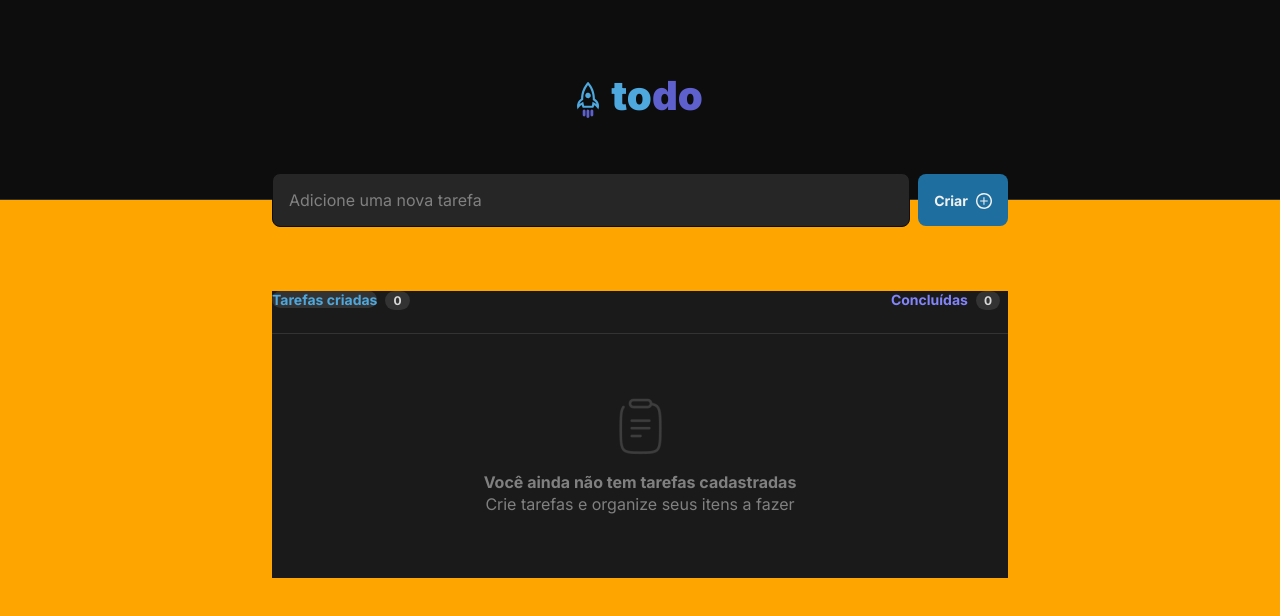
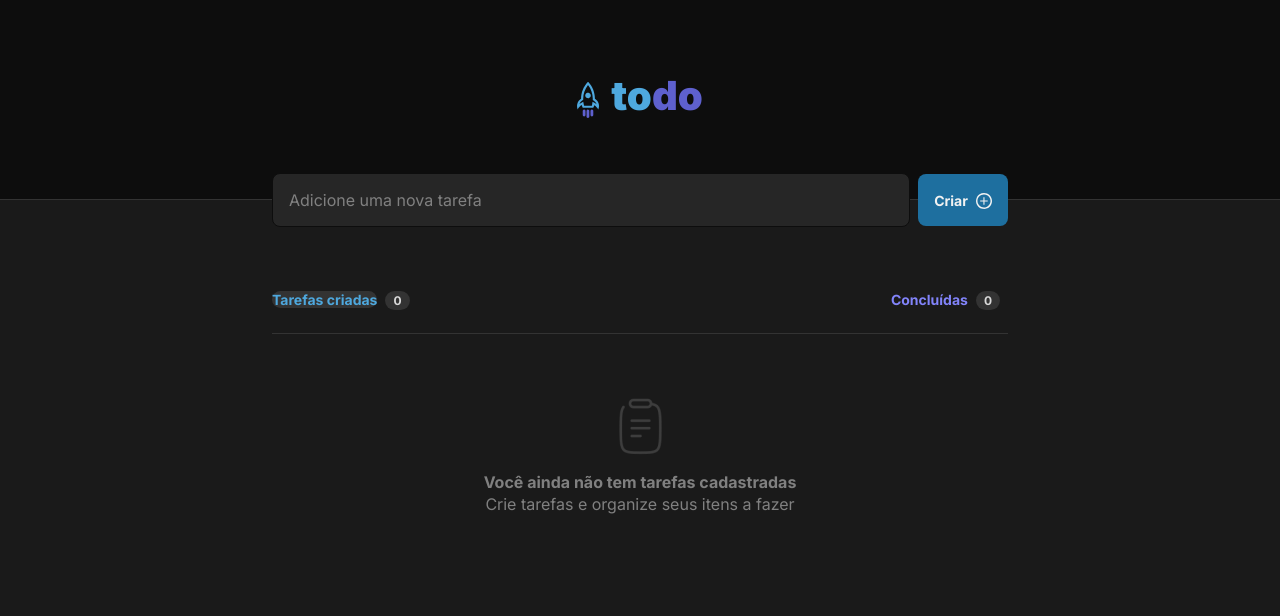
Before and after one commit to felipedev01/Gerenciador-de-Tarefas, a React (Vite) app: page / in a window 1280 px wide. Shown: the top 616 px of the page. Built offline with nearby package versions, Linux system fonts and the light colour scheme.

Commit message:
alterando backgrond

```diff
--- a/src/Global.css
+++ b/src/Global.css
@@ -24,8 +24,7 @@
     box-sizing:border-box;
 }
 body{
-    //background:var(--gray-800);
-    background:orange;
+    background:var(--gray-600);
     -webkit-font-smoothing:antialiased;
 }
 body,input,textarea,button{
```
